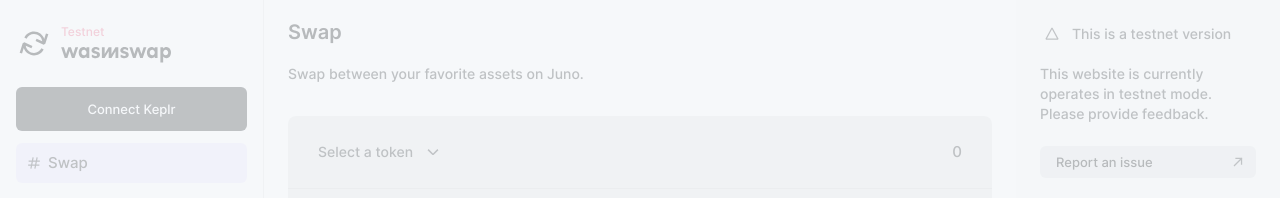
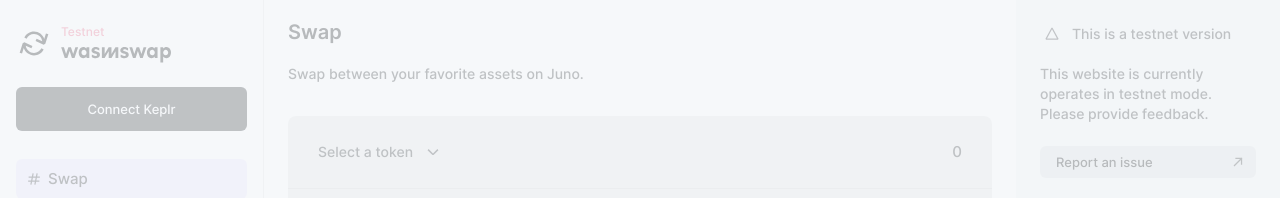
Before and after one commit to Wasmswap/wasmswap-interface, a Next.js app: page / in a window 1280 px wide. Shown: the top 198 px of the page. Built offline with nearby package versions, Linux system fonts and the light colour scheme; no server answers.

Commit message:
small vqa fixes

```diff
--- a/components/Button.tsx
+++ b/components/Button.tsx
@@ -91,7 +91,7 @@ const StyledButton = styled('button', {
         $$iconColor: '$iconColors$primary',
 
         $$backgroundColor: '$colors$brand0',
-        $$backgroundColorOnHover: '$colors$brand10',
+        $$backgroundColorOnHover: '$colors$brand25',
         $$backgroundColorOnActive: '$colors$brand15',
 
         $$borderColorOnFocus: '$borderColors$selected',
--- a/components/ConnectedWalletButton.tsx
+++ b/components/ConnectedWalletButton.tsx
@@ -11,6 +11,7 @@ import { Logout } from '../icons/Logout'
 import { Copy } from '../icons/Copy'
 import { CSS } from '@stitches/react'
 import { useRecoilValue } from 'recoil'
+import { Column } from './Column'
 import { walletState } from '../state/atoms/walletAtoms'
 import { Valid } from '../icons/Valid'
 import React from 'react'
@@ -35,9 +36,11 @@ export const ConnectedWalletButton = ({
 
   if (!connected) {
     return (
-      <Button onClick={onConnect} size="large" variant="primary" {...props}>
-        Connect Keplr
-      </Button>
+      <Column css={{ paddingBottom: '$6' }}>
+        <Button onClick={onConnect} size="large" variant="primary" {...props}>
+          Connect Keplr
+        </Button>
+      </Column>
     )
   }
 
--- a/components/Layout/ExtensionSidebar.tsx
+++ b/components/Layout/ExtensionSidebar.tsx
@@ -35,7 +35,7 @@ export const ExtensionSidebar = () => {
 const StyledDivForWrapper = styled('div', {
   zIndex: '$2',
   position: 'sticky',
-  backgroundColor: '$colors$light50',
+  backgroundColor: '$colors$light',
   top: 0,
   right: 0,
   width: '100%',
--- a/components/Layout/NavigationSidebar.tsx
+++ b/components/Layout/NavigationSidebar.tsx
@@ -62,7 +62,7 @@ export function NavigationSidebar({
       walletName={key?.name}
       onConnect={() => connectWallet(null)}
       onDisconnect={resetWalletConnection}
-      css={{ marginBottom: '$6' }}
+      css={{ marginBottom: '$8' }}
     />
   )
 
--- a/features/swap/components/TokenSelector.tsx
+++ b/features/swap/components/TokenSelector.tsx
@@ -128,7 +128,7 @@ export const TokenSelector = ({
           <TokenOptionsList
             activeTokenSymbol={tokenSymbol}
             onSelect={handleSelectToken}
-            css={{ padding: '$1 $6 $12' }}
+            css={{ padding: '$4 $6 $12' }}
             queryFilter={tokenSearchQuery}
             emptyStateLabel={`No result for “${tokenSearchQuery}”`}
             visibleNumberOfTokensInViewport={4.5}
@@ -222,7 +222,7 @@ export const TokenSelector = ({
           activeTokenSymbol={tokenSymbol}
           onSelect={handleSelectToken}
           queryFilter={tokenSearchQuery}
-          css={{ padding: '$1 $6 $12' }}
+          css={{ padding: '$4 $6 $12' }}
           emptyStateLabel={`No result for “${tokenSearchQuery}”`}
         />
       )}
```
